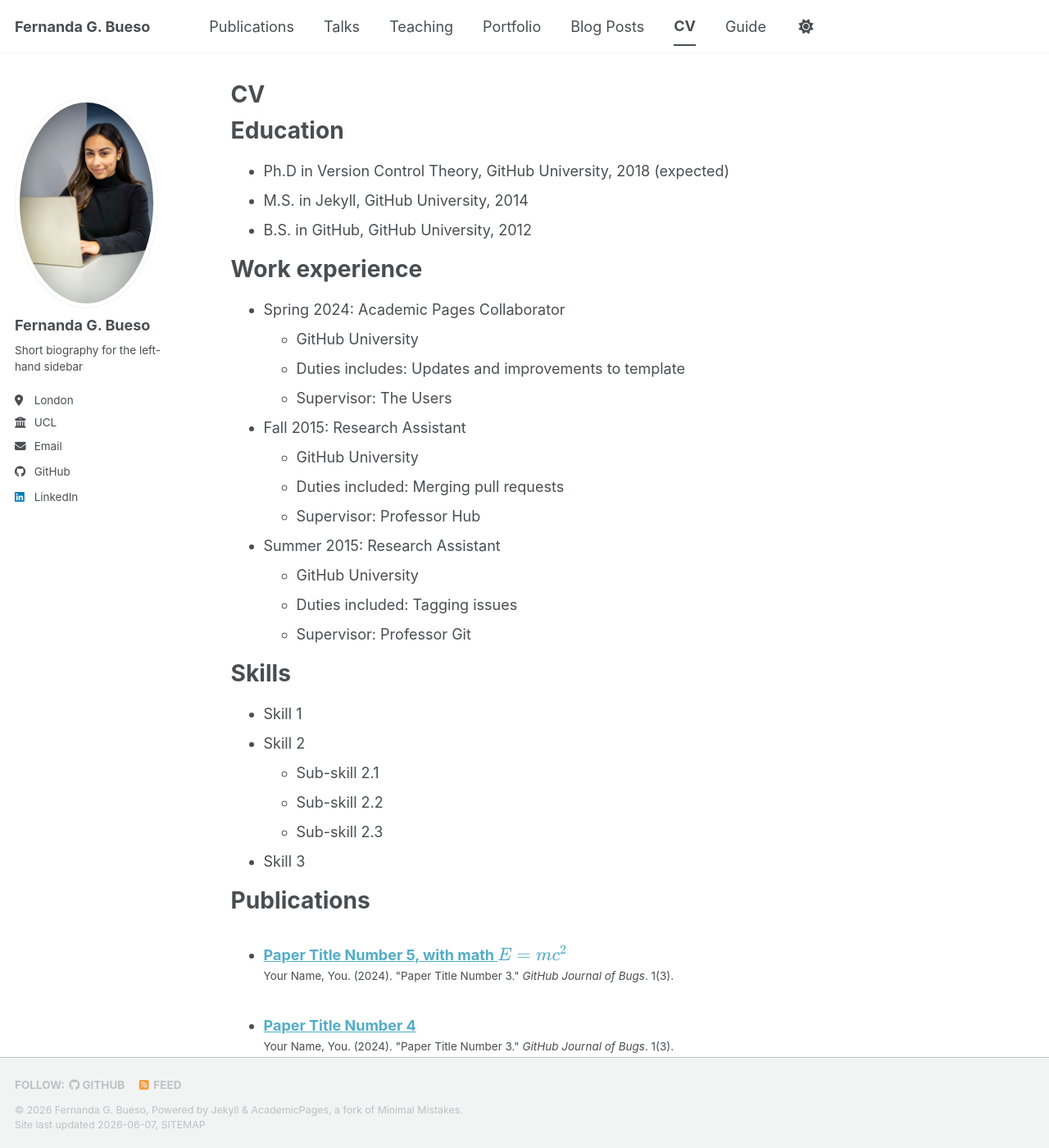
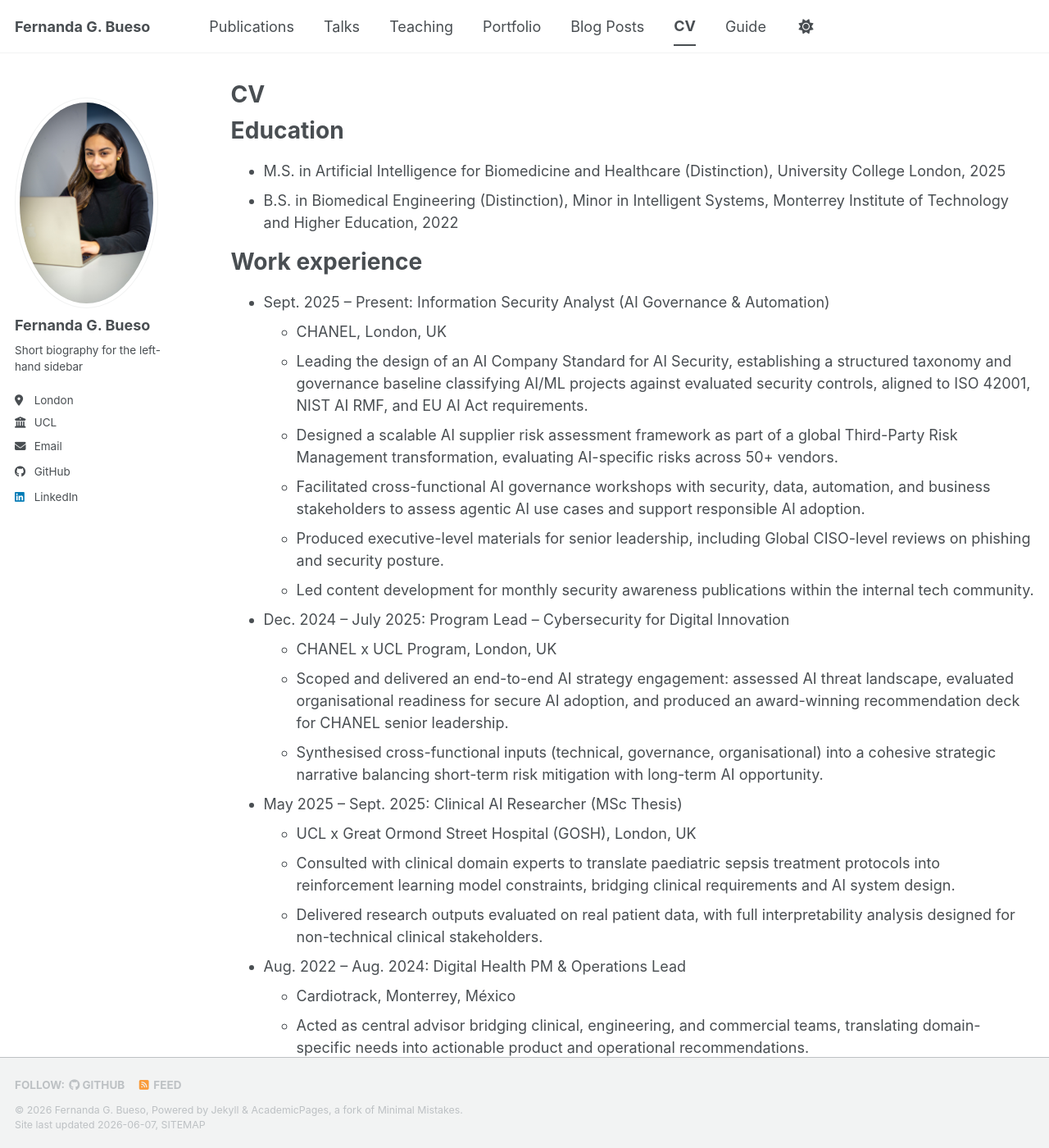
Before and after one commit to ferbueso/ferbueso.github.io, a Jekyll site: the page built from _pages/cv.md, in a window 1280 px wide and 1400 px high. Shown: the whole window at 82% size. Built offline with Jekyll 4.4.1, drawn with Linux system fonts in a browser that asks for light colours; a script bundle is joined from its source files by our own code; library files that are not in the unit come from our copies; some of the changed text lies outside the part shown.

Commit message:
Revise CV with new education and work experience
Updated education and work experience sections with new qualifications and roles, including AI-related positions and skills.

```diff
--- a/_pages/cv.md
+++ b/_pages/cv.md
@@ -11,54 +11,60 @@ redirect_from:
 
 Education
 ======
-* Ph.D in Version Control Theory, GitHub University, 2018 (expected)
-* M.S. in Jekyll, GitHub University, 2014
-* B.S. in GitHub, GitHub University, 2012
+* M.S. in Artificial Intelligence for Biomedicine and Healthcare (Distinction), University College London, 2025
+* B.S. in Biomedical Engineering (Distinction), Minor in Intelligent Systems, Monterrey Institute of Technology and Higher Education, 2022
 
 Work experience
 ======
-* Spring 2024: Academic Pages Collaborator
-  * GitHub University
-  * Duties includes: Updates and improvements to template
-  * Supervisor: The Users
+* Sept. 2025 – Present: Information Security Analyst (AI Governance & Automation)
+  * CHANEL, London, UK
+  * Leading the design of an AI Company Standard for AI Security, establishing a structured taxonomy and governance baseline classifying AI/ML projects against evaluated security controls, aligned to ISO 42001, NIST AI RMF, and EU AI Act requirements.
+  * Designed a scalable AI supplier risk assessment framework as part of a global Third-Party Risk Management transformation, evaluating AI-specific risks across 50+ vendors.
+  * Facilitated cross-functional AI governance workshops with security, data, automation, and business stakeholders to assess agentic AI use cases and support responsible AI adoption.
+  * Produced executive-level materials for senior leadership, including Global CISO-level reviews on phishing and security posture.
+  * Led content development for monthly security awareness publications within the internal tech community.
 
-* Fall 2015: Research Assistant
-  * GitHub University
-  * Duties included: Merging pull requests
-  * Supervisor: Professor Hub
+* Dec. 2024 – July 2025: Program Lead – Cybersecurity for Digital Innovation
+  * CHANEL x UCL Program, London, UK
+  * Scoped and delivered an end-to-end AI strategy engagement: assessed AI threat landscape, evaluated organisational readiness for secure AI adoption, and produced an award-winning recommendation deck for CHANEL senior leadership.
+  * Synthesised cross-functional inputs (technical, governance, organisational) into a cohesive strategic narrative balancing short-term risk mitigation with long-term AI opportunity.
 
-* Summer 2015: Research Assistant
-  * GitHub University
-  * Duties included: Tagging issues
-  * Supervisor: Professor Git
+* May 2025 – Sept. 2025: Clinical AI Researcher (MSc Thesis)
+  * UCL x Great Ormond Street Hospital (GOSH), London, UK
+  * Consulted with clinical domain experts to translate paediatric sepsis treatment protocols into reinforcement learning model constraints, bridging clinical requirements and AI system design.
+  * Delivered research outputs evaluated on real patient data, with full interpretability analysis designed for non-technical clinical stakeholders.
+
+* Aug. 2022 – Aug. 2024: Digital Health PM & Operations Lead
+  * Cardiotrack, Monterrey, México
+  * Acted as central advisor bridging clinical, engineering, and commercial teams, translating domain-specific needs into actionable product and operational recommendations.
+  * Designed and implemented a digital health data framework for 100+ patients, aligning technology decisions with regulatory requirements and clinician workflows.
+  * Built operational analytics dashboards (PowerBI) that surfaced new efficiency opportunities adopted across the organisation (+25%).
 
 Skills
 ======
-* Skill 1
-* Skill 2
-  * Sub-skill 2.1
-  * Sub-skill 2.2
-  * Sub-skill 2.3
-* Skill 3
+* **Consulting & Strategy**
+  * User Research & Needs Assessment, Value Proposition Design, Problem Structuring
+  * Roadmapping & Prioritization, Governance & Compliance Assessment
+  * Budget Oversight, Process Optimization, Executive Communication
 
-Publications
-======
-  <ul>{% for post in site.publications reversed %}
-    {% include archive-single-cv.html %}
-  {% endfor %}</ul>
+* **AI & Data**
+  * Python, R, MATLAB
+  * Data Analysis & Visualization (numpy, pandas, matplotlib, seaborn, PowerBI)
+  * Machine Learning (scikit-learn), Deep Learning (tensorflow, pytorch), Reinforcement Learning
+  * Computer Vision (opencv), Version Control (GitHub), Deployment (docker)
+
+* **Domain Expertise**
+  * Cybersecurity, AI Governance, AI Risk & Ethics
+  * Secure AI Deployment, Cyber Risk & Compliance
+
+* **Languages**
+  * English (fluent), Spanish (native)
+
+* **Productivity & Collaboration**
+  * MS Office (Word, Excel, PowerPoint, Teams), Agile/Scrum (Jira)
 
 Talks
 ======
   <ul>{% for post in site.talks reversed %}
-    {% include archive-single-talk-cv.html  %}
+    {% include archive-single-talk-cv.html %}
   {% endfor %}</ul>
-
-Teaching
-======
-  <ul>{% for post in site.teaching reversed %}
-    {% include archive-single-cv.html %}
-  {% endfor %}</ul>
-
-Service and leadership
-======
-* Currently signed in to 43 different slack teams
```
